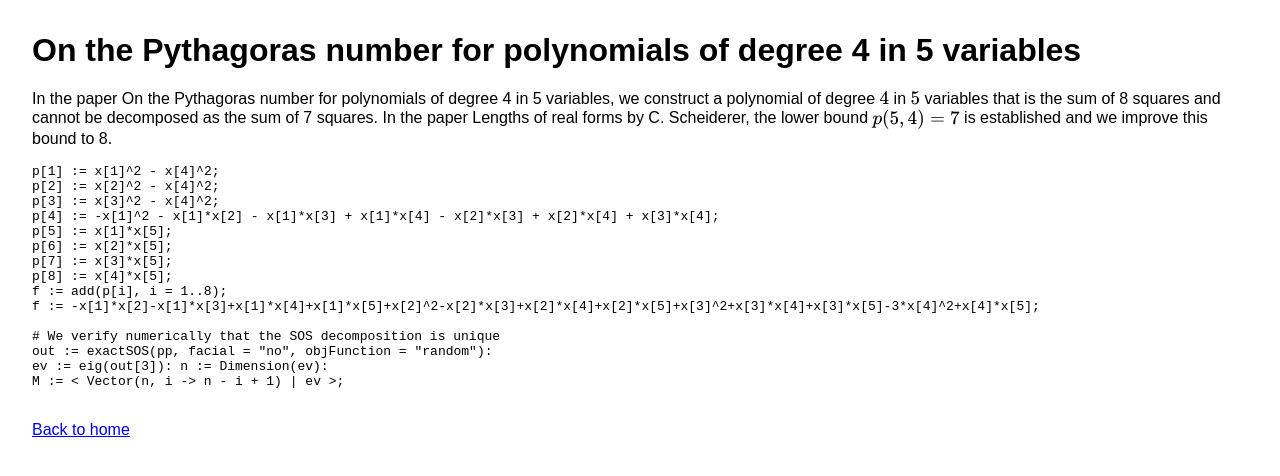
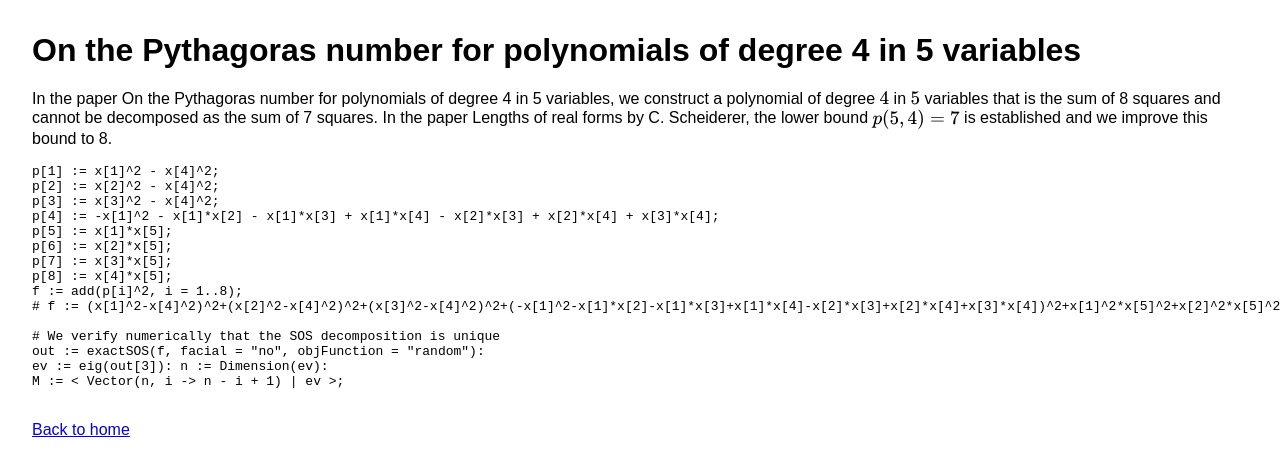
Before and after one commit to slap/sos-encyclopedia, a Jekyll site: the page built from _polynomials/laplagne_pythagoras54.md, in a window 1280 px wide. Shown: the top 476 px of the page. Built offline with Jekyll 4.4.1, drawn with Linux system fonts in a browser that asks for light colours.

Commit message:
missing squares in 5,4 example

````diff
--- a/_polynomials/laplagne_pythagoras54.md
+++ b/_polynomials/laplagne_pythagoras54.md
@@ -22,11 +22,11 @@ p[5] := x[1]*x[5];
 p[6] := x[2]*x[5];
 p[7] := x[3]*x[5];
 p[8] := x[4]*x[5];
-f := add(p[i], i = 1..8);
-f := -x[1]*x[2]-x[1]*x[3]+x[1]*x[4]+x[1]*x[5]+x[2]^2-x[2]*x[3]+x[2]*x[4]+x[2]*x[5]+x[3]^2+x[3]*x[4]+x[3]*x[5]-3*x[4]^2+x[4]*x[5];
+f := add(p[i]^2, i = 1..8);
+# f := (x[1]^2-x[4]^2)^2+(x[2]^2-x[4]^2)^2+(x[3]^2-x[4]^2)^2+(-x[1]^2-x[1]*x[2]-x[1]*x[3]+x[1]*x[4]-x[2]*x[3]+x[2]*x[4]+x[3]*x[4])^2+x[1]^2*x[5]^2+x[2]^2*x[5]^2+x[3]^2*x[5]^2+x[4]^2*x[5]^2;
 
 # We verify numerically that the SOS decomposition is unique
-out := exactSOS(pp, facial = "no", objFunction = "random"):
+out := exactSOS(f, facial = "no", objFunction = "random"):
 ev := eig(out[3]): n := Dimension(ev):
 M := < Vector(n, i -> n - i + 1) | ev >;
 ```
````
